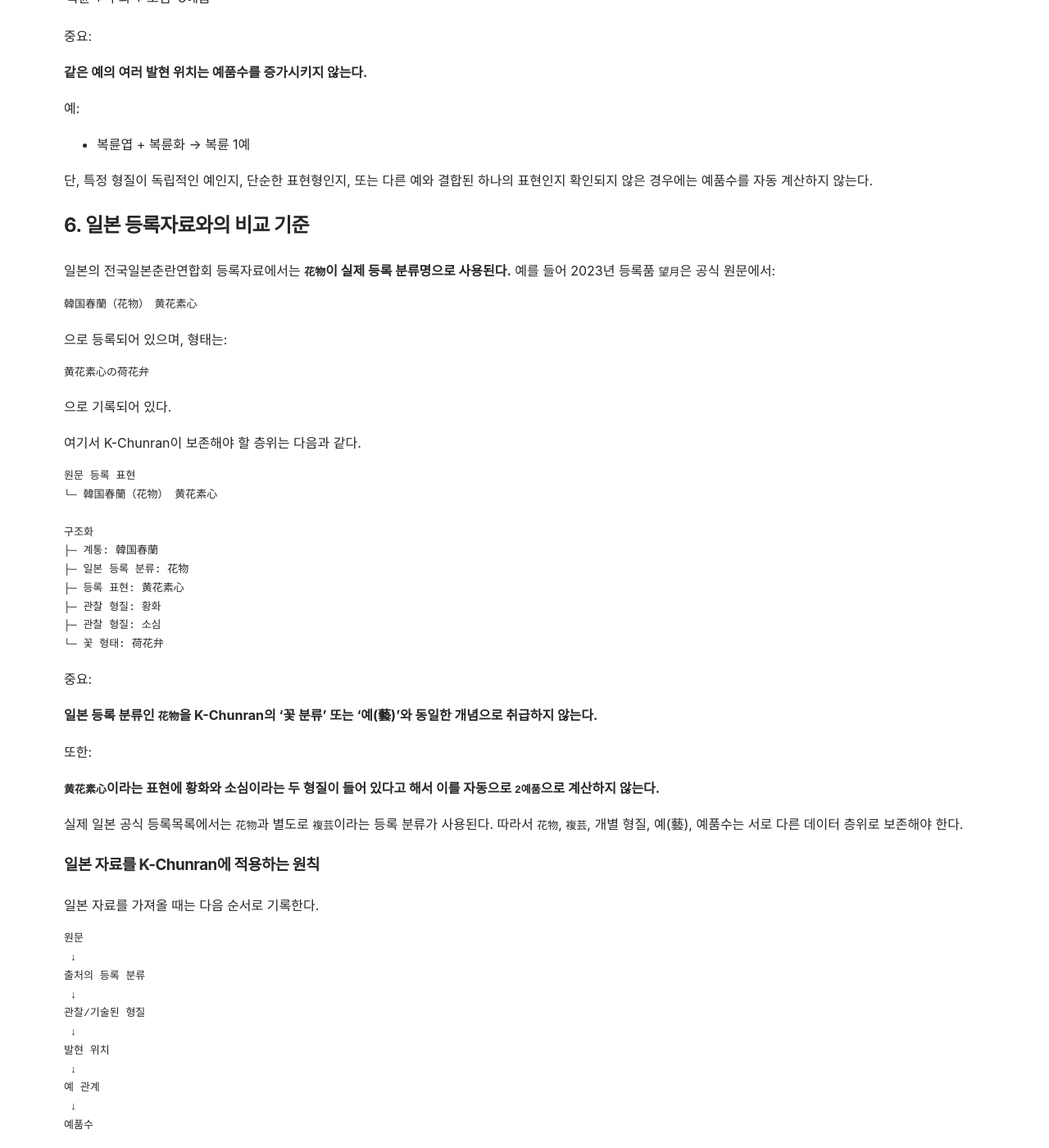
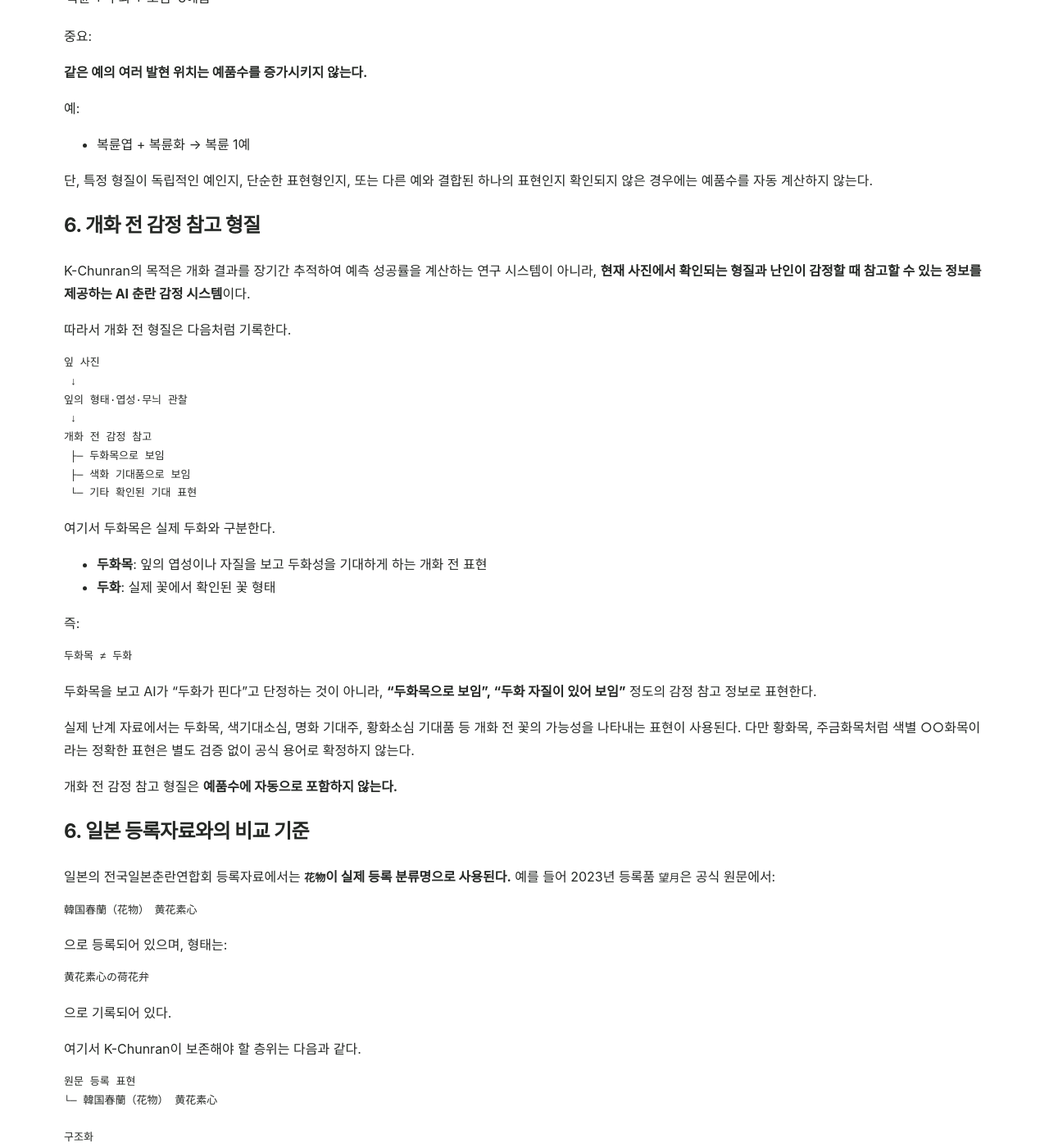
Before and after one commit to parasolra5-pixel/K-chunran, a Jekyll site: the page built from docs/flower-art-model.md, in a window 1280 px wide and 1400 px high, scrolled down 2860 px. Shown: the whole window at 82% size. Built offline with Jekyll 4.4.1, drawn with Linux system fonts in a browser that asks for light colours; our own code applies the rules of GitHub Pages for plain Markdown files; some of the changed text lies outside the part shown.

Commit message:
docs: separate pre-bloom appraisal traits from flower traits

```diff
--- a/docs/flower-art-model.md
+++ b/docs/flower-art-model.md
@@ -2,13 +2,13 @@
 
 > 상태: 설계 초안
 >
-> 목적: 화예 도감의 분류와 실제 난이 가진 예(藝), 그리고 각 예의 발현 표현을 분리하여 기록한다.
+> 목적: 화예 도감의 분류와 실제 난이 가진 예(藝), 그리고 각 예의 발현 표현, 그리고 개화 전 감정 참고 형질을 분리하여 기록한다.
 >
 > 원칙: 용어가 확인되기 전에는 기존 분류 데이터나 예품수 계산 규칙을 임의로 확정하지 않는다.
 
 ## 1. 핵심 구분
 
-K-Chunran에서는 다음 세 가지를 분리한다.
+K-Chunran에서는 다음 네 가지를 분리한다.
 
 1. **도감 분류**
    - 사용자가 찾아보기 위한 탐색 체계
@@ -130,6 +130,39 @@ K-Chunran에서는 다음 세 가지를 분리한다.
 
 단, 특정 형질이 독립적인 예인지, 단순한 표현형인지, 또는 다른 예와 결합된 하나의 표현인지 확인되지 않은 경우에는 예품수를 자동 계산하지 않는다.
 
+## 6. 개화 전 감정 참고 형질
+
+K-Chunran의 목적은 개화 결과를 장기간 추적하여 예측 성공률을 계산하는 연구 시스템이 아니라, **현재 사진에서 확인되는 형질과 난인이 감정할 때 참고할 수 있는 정보를 제공하는 AI 춘란 감정 시스템**이다.
+
+따라서 개화 전 형질은 다음처럼 기록한다.
+
+~~~text
+잎 사진
+ ↓
+잎의 형태·엽성·무늬 관찰
+ ↓
+개화 전 감정 참고
+ ├─ 두화목으로 보임
+ ├─ 색화 기대품으로 보임
+ └─ 기타 확인된 기대 표현
+~~~
+
+여기서 두화목은 실제 두화와 구분한다.
+
+- **두화목**: 잎의 엽성이나 자질을 보고 두화성을 기대하게 하는 개화 전 표현
+- **두화**: 실제 꽃에서 확인된 꽃 형태
+
+즉:
+
+~~~text
+두화목 ≠ 두화
+~~~
+
+두화목을 보고 AI가 “두화가 핀다”고 단정하는 것이 아니라, **“두화목으로 보임”, “두화 자질이 있어 보임”** 정도의 감정 참고 정보로 표현한다.
+
+실제 난계 자료에서는 두화목, 색기대소심, 명화 기대주, 황화소심 기대품 등 개화 전 꽃의 가능성을 나타내는 표현이 사용된다. 다만 황화목, 주금화목처럼 색별 ○○화목이라는 정확한 표현은 별도 검증 없이 공식 용어로 확정하지 않는다.
+
+개화 전 감정 참고 형질은 **예품수에 자동으로 포함하지 않는다.**
 ## 6. 일본 등록자료와의 비교 기준
 
 일본의 전국일본춘란연합회 등록자료에서는 **`花物`이 실제 등록 분류명으로 사용된다.** 예를 들어 2023년 등록품 `望月`은 공식 원문에서:
@@ -248,6 +281,8 @@ K-Chunran에서는 다음 세 가지를 분리한다.
     ↓
 예와 표현형 관계 검증
     ↓
+개화 전 감정 참고 형질 조사
+    ↓
 예품수 규칙 검증
     ↓
 출처 등록 분류와 K-Chunran 분류의 층위 분리
@@ -261,9 +296,9 @@ K-Chunran에서는 다음 세 가지를 분리한다.
 AI 데이터 구조 연결
 ~~~
 
-## 10. AI 데이터와의 연결
+## 11. AI 데이터와의 연결
 
-향후 AI가 직접 `3예품`을 먼저 예측하도록 만들지 않는다.
+향후 AI가 직접 `3예품`을 먼저 예측하도록 만들지 않는다. 개화 전에는 예품수를 단정하지 않고 감정 참고 형질로 표현한다.
 
 권장 흐름:
 
@@ -273,6 +308,8 @@ AI 데이터 구조 연결
 관찰 형질
  ↓
 발현 위치와 표현형
+ ↓
+개화 전 감정 참고 형질
  ↓
 예 관계 해석
  ↓
```
Also changed, not shown: other parts of docs/flower-art-model.md (+1 -1 lines).
